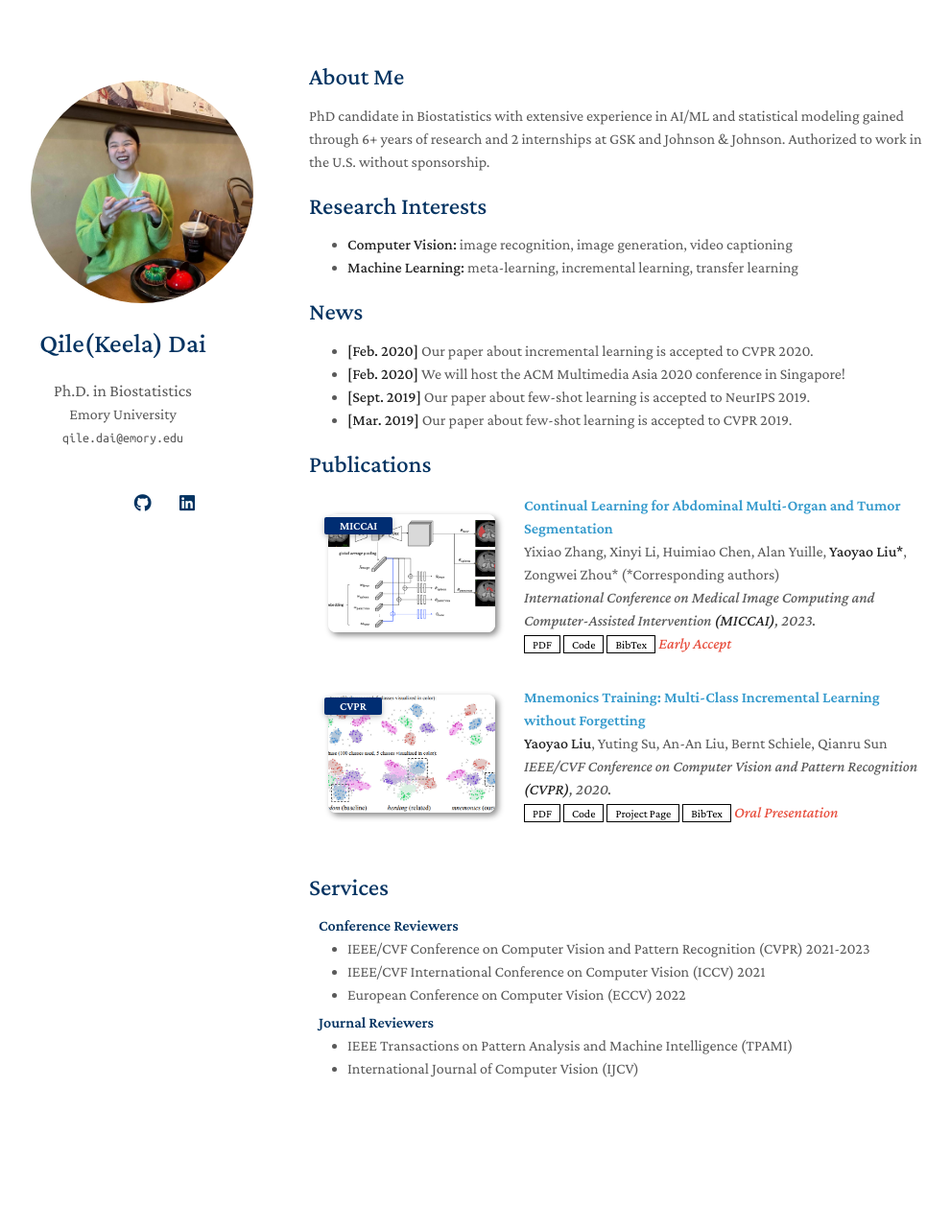
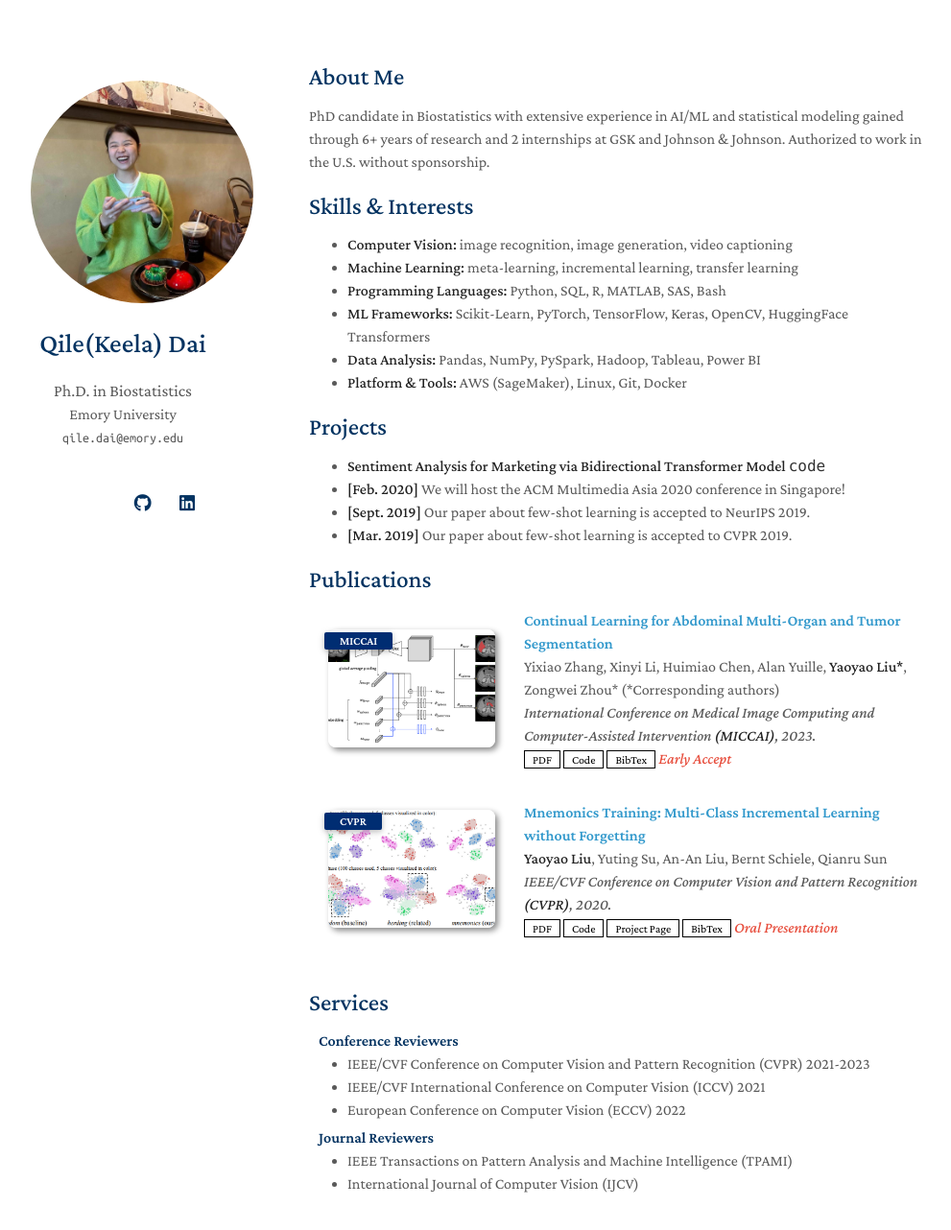
Before and after one commit to daiqile96/daiqile96.github.io, a Jekyll site: the page built from index.md, in a window 1280 px wide and 1340 px high. Shown: the top 1282 px of the window at 96% size, without its empty margins (148-1139 px from the left). Built offline with Jekyll 4.4.1, drawn with Linux system fonts in a browser that asks for light colours; a style sheet for code colours, icons or effects is not loaded; our own code applies the rules of GitHub Pages for plain Markdown files.

Commit message:
Update index.md

```diff
--- a/index.md
+++ b/index.md
@@ -7,14 +7,18 @@ layout: homepage
 PhD candidate in Biostatistics with extensive experience in AI/ML and statistical modeling gained through 6+ years of
 research and 2 internships at GSK and Johnson & Johnson. Authorized to work in the U.S. without sponsorship.
 
-## Research Interests
+## Skills & Interests
 
 - **Computer Vision:** image recognition, image generation, video captioning
 - **Machine Learning:** meta-learning, incremental learning, transfer learning
+- **Programming Languages:** Python, SQL, R, MATLAB, SAS, Bash
+- **ML Frameworks:** Scikit-Learn, PyTorch, TensorFlow, Keras, OpenCV, HuggingFace Transformers
+- **Data Analysis:** Pandas, NumPy, PySpark, Hadoop, Tableau, Power BI
+- **Platform & Tools:** AWS (SageMaker), Linux, Git, Docker
 
-## News
+## Projects
 
-- **[Feb. 2020]** Our paper about incremental learning is accepted to CVPR 2020.
+- **Sentiment Analysis for Marketing via Bidirectional Transformer Model** [`code`](https://github.com/daiqile96/sentiment_analysis)
 - **[Feb. 2020]** We will host the ACM Multimedia Asia 2020 conference in Singapore!
 - **[Sept. 2019]** Our paper about few-shot learning is accepted to NeurIPS 2019.
 - **[Mar. 2019]** Our paper about few-shot learning is accepted to CVPR 2019.
```
